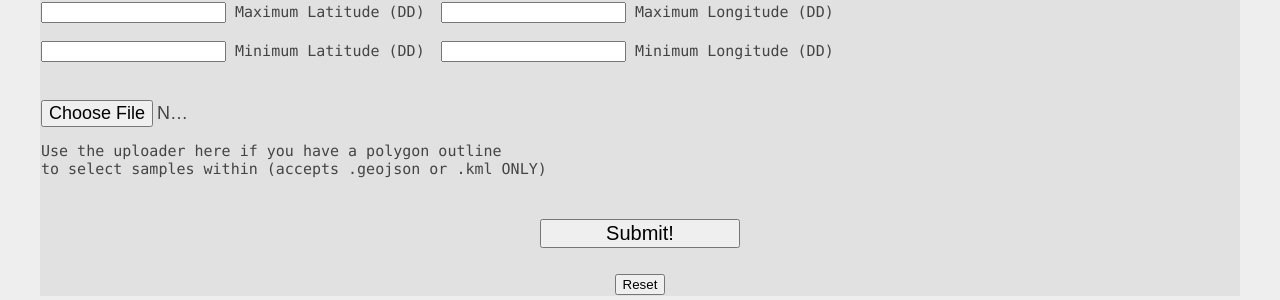
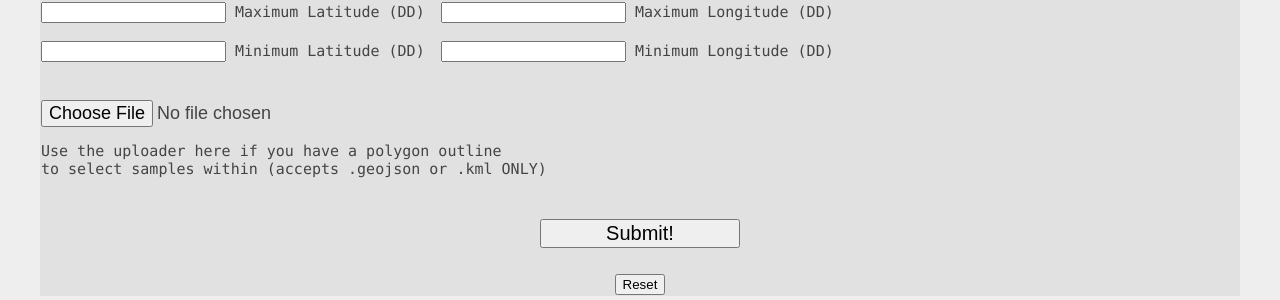
Before and after one commit to jtulenko/iced-x-radci-examples, a Flask app: page /askiced in a window 1280 px wide. Shown: the part 3032-3332 px from the top of the page. Run offline with Flask 3, Linux system fonts and the light colour scheme; some libraries are stand-ins or nearby versions.

Commit message:
fsadgahra

```diff
--- a/templates/askiced.html
+++ b/templates/askiced.html
@@ -260,7 +260,7 @@
       <td width="50%" style="text-align: left; vertical-align: top;">
         <br>
         <input type="file"
-          style="width: 150px; font-size: 18px;"
+          style="width: 300px; font-size: 18px;"
           name="uploadoutline"
           accept=".geojson, .kml"><br>
         <p>Use the uploader here if you have a polygon outline <br> to select samples within (accepts .geojson or .kml ONLY)</p>
```
